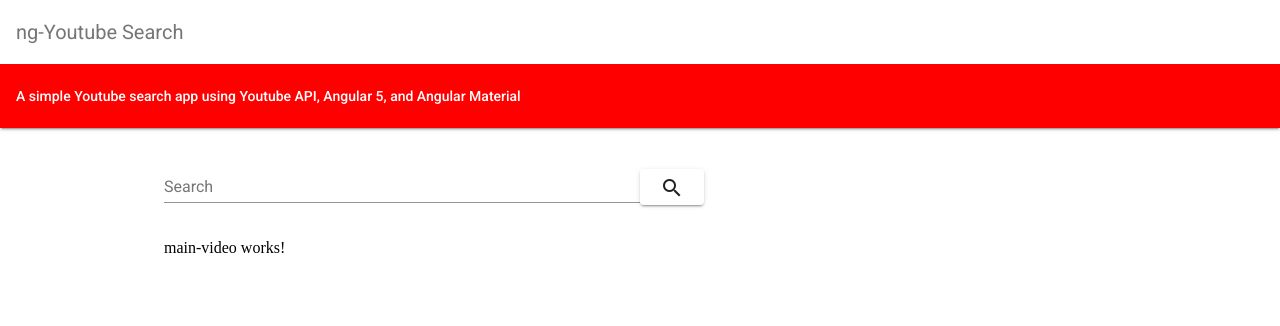
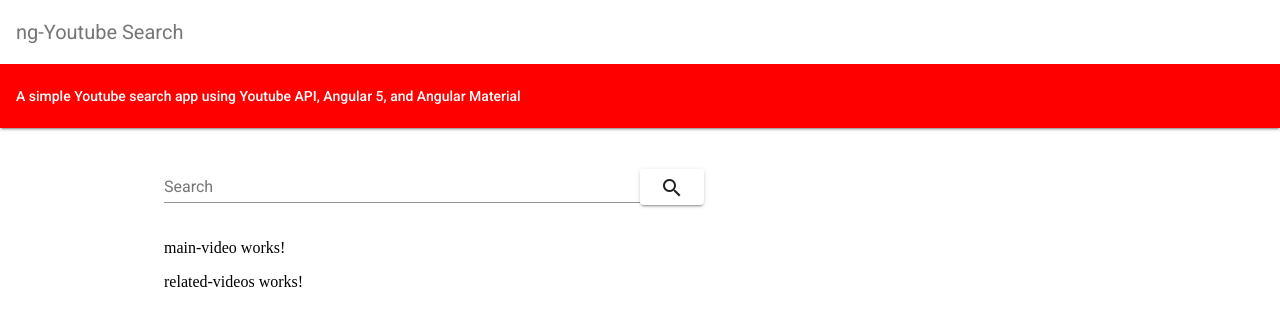
Before and after one commit to lordcndy000/ng-youtubesearch, an Angular app: page / in a window 1280 px wide. Shown: the top 326 px of the page. Built offline with nearby package versions, Linux system fonts and the light colour scheme.

Commit message:
Added related videos component

```diff
--- a/src/app/app.component.html
+++ b/src/app/app.component.html
@@ -5,6 +5,8 @@
     <div class="main-video-wrapper">
       <app-main-video></app-main-video>
     </div>
-    <aside class="related-video-wrapper"></aside>
+    <aside class="related-video-wrapper">
+      <app-related-videos></app-related-videos>
+    </aside>
   </div>
 </div>
```
